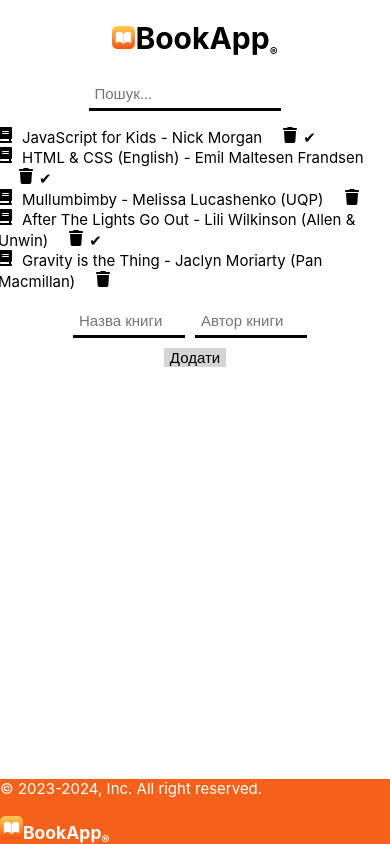
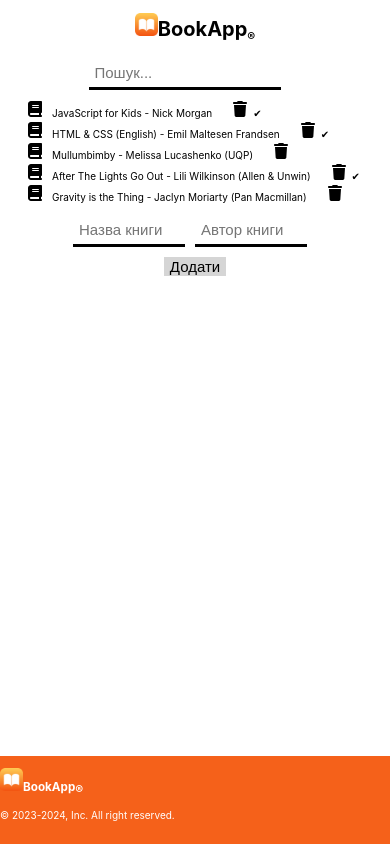
Before and after one commit to Terminator2220/BookApp, a React (Create React App) app: page / in a window 390 px wide. Built offline with nearby package versions, Linux system fonts and the light colour scheme; the HTML template or start-up script is replaced by a standard one.

Commit message:
Add files via upload

```diff
--- a/src/App.js
+++ b/src/App.js
@@ -10,18 +10,15 @@ function App() {
       <footer className='footer'>
         <div className='footerCopyright'>
           <div>
-            © 2023-2024, Inc. All right reserved.
-          </div>
-          <div>
               <h3>
-                <img src="ibooks.png" className='Ico' />
+                <img src="ibooks.png" alt='Ico' className='Ico' />
                 BookApp
                 <sub className='subRight'>®</sub>
               </h3>
           </div>
-        </div>
-        <div>
-
+          <div>
+            © 2023-2024, Inc. All right reserved.
+          </div>
         </div>
       </footer>
     </div>
--- a/src/app2.css
+++ b/src/app2.css
@@ -2,7 +2,7 @@
     position: fixed;
     left: 0;
     bottom: 0;
-    height: 65px;
+    height: 88px;
     width: 100%;
     background-color: #f5611a;
     color: white;
--- a/src/components/AddBookForm/AddBookForm.js
+++ b/src/components/AddBookForm/AddBookForm.js
@@ -1,15 +1,40 @@
-import React from 'react';
+import React, { useCallback } from 'react';
 
-const AddBookForm = ({ newBook, setNewBook, addBook }) => (
+const AddBookForm = React.memo(({ newBook, setNewBook, addBook }) => {
+    const handleInputChange = useCallback((e) => {
+        const { name, value } = e.target;
+        setNewBook((prevBook) => ({ ...prevBook, [name]: value }));
+    }, [setNewBook]);
+
+    const handleAddBook = useCallback(() => {
+        addBook();
+    }, [addBook]);
+
+    return (
         <div>
-    <input type="text" placeholder="Назва книги" value={newBook.title} onChange={(e) => setNewBook({ ...newBook, title: e.target.value })} className='inp' />
-    <input type="text" placeholder="Автор книги" value={newBook.author} onChange={(e) => setNewBook({ ...newBook, author: e.target.value })} className='inp' />
+            <input
+                type="text"
+                placeholder="Назва книги"
+                name="title"
+                value={newBook.title}
+                onChange={handleInputChange}
+                className='inp'
+            />
+            <input
+                type="text"
+                placeholder="Автор книги"
+                name="author"
+                value={newBook.author}
+                onChange={handleInputChange}
+                className='inp'
+            />
             <div className='addBook'>
-      <button onClick={addBook} className='addButton'>
+                <button onClick={handleAddBook} className='addButton'>
                     Додати
                 </button>
             </div>
         </div>
     );
+});
 
 export default AddBookForm;
--- a/src/components/bookApp/BookApp.js
+++ b/src/components/bookApp/BookApp.js
@@ -1,8 +1,7 @@
-import React, { useState, useEffect, useMemo } from 'react';
+import React, { useState, useEffect, useMemo, useCallback } from 'react';
 import BookList from '../bookList/BookList';
 import AddBookForm from '../AddBookForm/AddBookForm';
 import './BookApp.css';
-
 
 function BookApp() {
     const [books, setBooks] = useState(() => {
@@ -23,36 +22,55 @@ function BookApp() {
         localStorage.setItem('books', JSON.stringify(books));
     }, [books]);
 
-    const addBook = () => {
+    const addBook = useCallback(() => {
         if (newBook.title && newBook.author) {
-            setBooks([
-                ...books,
-                { id: books.length + 1, ...newBook, read: false },
+            setBooks((prevBooks) => [
+                ...prevBooks,
+                { id: prevBooks.length + 1, ...newBook, read: false },
             ]);
             setNewBook({ title: '', author: '' });
         }
-    };
+    }, [newBook, setBooks]);
 
-    const deleteBook = (id) => {
-        setBooks(books.filter((book) => book.id !== id));
-    };
+    const deleteBook = useCallback((id) => {
+        setBooks((prevBooks) => prevBooks.filter((book) => book.id !== id));
+    }, [setBooks]);
 
-    const toggleReadStatus = (id) => {
-        setBooks(
-            books.map((book) =>
+    const toggleReadStatus = useCallback((id) => {
+        setBooks((prevBooks) =>
+            prevBooks.map((book) =>
                 book.id === id ? { ...book, read: !book.read } : book
             )
         );
-    };
+    }, [setBooks]);
+
+    const memoizedBookList = useMemo(
+        () => (
+            <BookList
+                books={books}
+                searchTerm={searchTerm}
+                toggleReadStatus={toggleReadStatus}
+                deleteBook={deleteBook}
+            />
+        ),
+        [books, searchTerm, toggleReadStatus, deleteBook]
+    );
+
     return (
         <div className='conteiner'>
             <h1>
-                <img src="ibooks.png" className='Ico' />
+                <img src="ibooks.png" alt='Ico' className='Ico' />
                 BookApp
                 <sub className='subRight'>®</sub>
             </h1>
-            <input type="text" placeholder="Пошук..." value={searchTerm} onChange={(e) => setSearchTerm(e.target.value)} className='inpSearch' />
-            <BookList books={books} searchTerm={searchTerm} toggleReadStatus={toggleReadStatus} deleteBook={deleteBook} />
+            <input
+                type="text"
+                placeholder="Пошук..."
+                value={searchTerm}
+                onChange={(e) => setSearchTerm(e.target.value)}
+                className='inpSearch'
+            />
+            {memoizedBookList}
             <AddBookForm newBook={newBook} setNewBook={setNewBook} addBook={addBook} />
         </div>
     );
--- a/src/components/bookList/BookList.js
+++ b/src/components/bookList/BookList.js
@@ -1,15 +1,7 @@
 import React from 'react';
 
-const BookList = ({ books, searchTerm, toggleReadStatus, deleteBook }) => (
-  <ul>
-    {books
-      .filter(
-        (book) =>
-          book.title.toLowerCase().includes(searchTerm.toLowerCase()) ||
-          book.author.toLowerCase().includes(searchTerm.toLowerCase())
-      )
-      .map((book) => (
-        <li key={book.id}>
+const BookItem = React.memo(({ book, toggleReadStatus, deleteBook }) => (
+    <li>
         <img src="./svg/book.svg" alt={book.title} onClick={() => toggleReadStatus(book.id)} className='bookImg'/>
         {book.title} - {book.author}
         <button onClick={() => deleteBook(book.id)} className='delButton'>
@@ -17,8 +9,29 @@ const BookList = ({ books, searchTerm, toggleReadStatus, deleteBook }) => (
         </button>
         {book.read && <span>✔</span>}
     </li>
+));
+
+const BookList = ({ books, searchTerm, toggleReadStatus, deleteBook }) => {
+    const lowerCaseSearchTerm = searchTerm.toLowerCase();
+
+    return (
+        <ul>
+            {books
+                .filter(
+                    (book) =>
+                        book.title.toLowerCase().includes(lowerCaseSearchTerm) ||
+                        book.author.toLowerCase().includes(lowerCaseSearchTerm)
+                )
+                .map((book) => (
+                    <BookItem
+                        key={book.id}
+                        book={book}
+                        toggleReadStatus={toggleReadStatus}
+                        deleteBook={deleteBook}
+                    />
                 ))}
         </ul>
     );
+};
 
 export default BookList;
--- a/src/index.css
+++ b/src/index.css
@@ -12,17 +12,19 @@ code {
   font-family: source-code-pro, Menlo, Monaco, Consolas, 'Courier New',
     monospace;
 }
-ul{
-    list-style:none;
+
+ul {
+  list-style: none;
   margin-left: -42px;
 }
 
 
 @media screen and (min-width: 200px) {
-  ul{
-    list-style:none;
+  ul {
+    list-style: none;
     margin-left: -42px;
   }
+
   body {
     margin: 0;
     font-family: -apple-system, BlinkMacSystemFont, 'Segoe UI', 'Roboto', 'Oxygen',
@@ -33,3 +35,20 @@ body {
     font-size: 15px;
   }
 }
+
+@media screen and (max-width: 416px) {
+  ul {
+    list-style: none;
+    margin-left: -42px;
+  }
+
+  body {
+    margin: 0;
+    font-family: -apple-system, BlinkMacSystemFont, 'Segoe UI', 'Roboto', 'Oxygen',
+      'Ubuntu', 'Cantarell', 'Fira Sans', 'Droid Sans', 'Helvetica Neue',
+      sans-serif;
+    -webkit-font-smoothing: antialiased;
+    -moz-osx-font-smoothing: grayscale;
+    font-size: 10px;
+  }
+}
```
Lines whose indentation alone changed are shown as unchanged.
